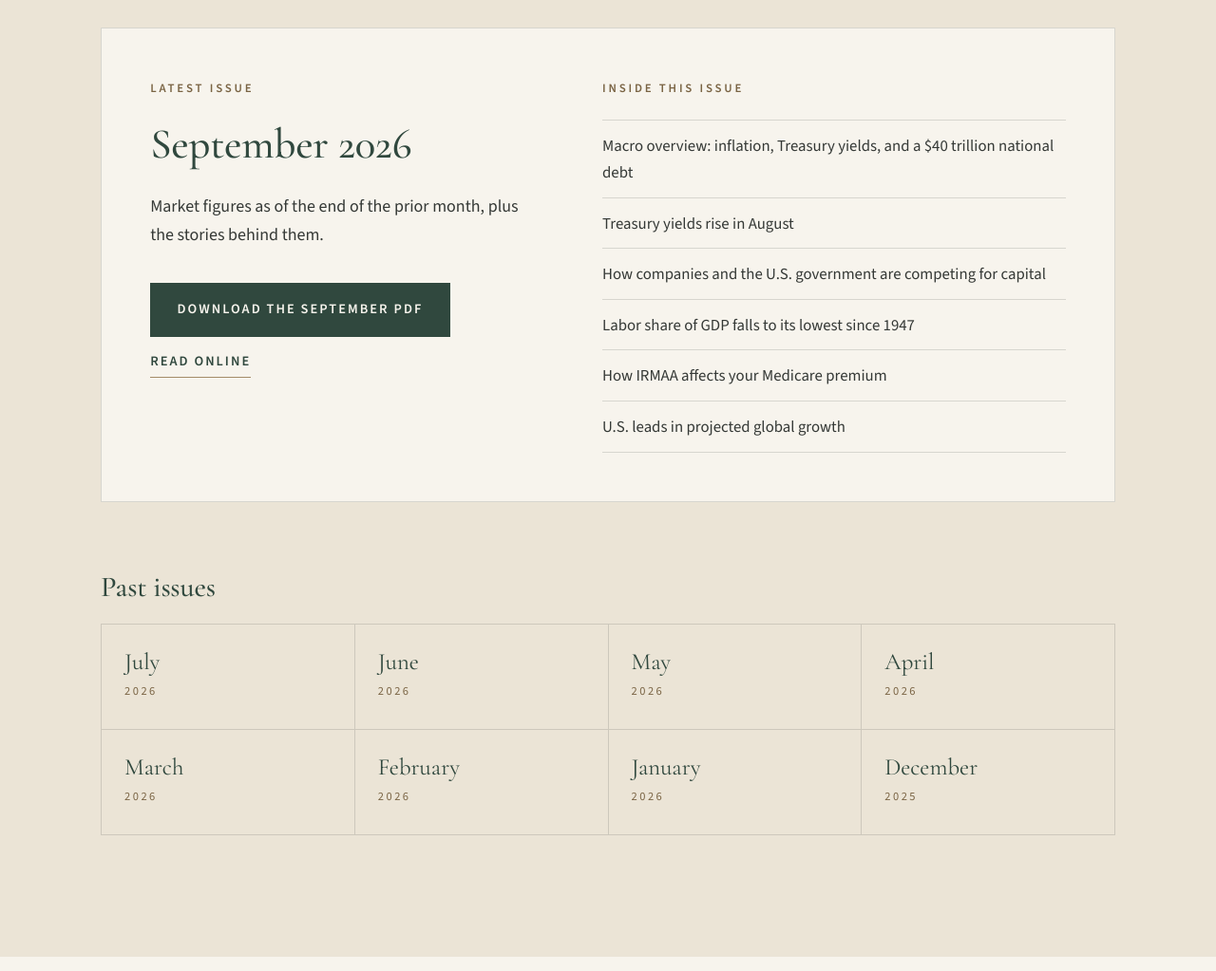
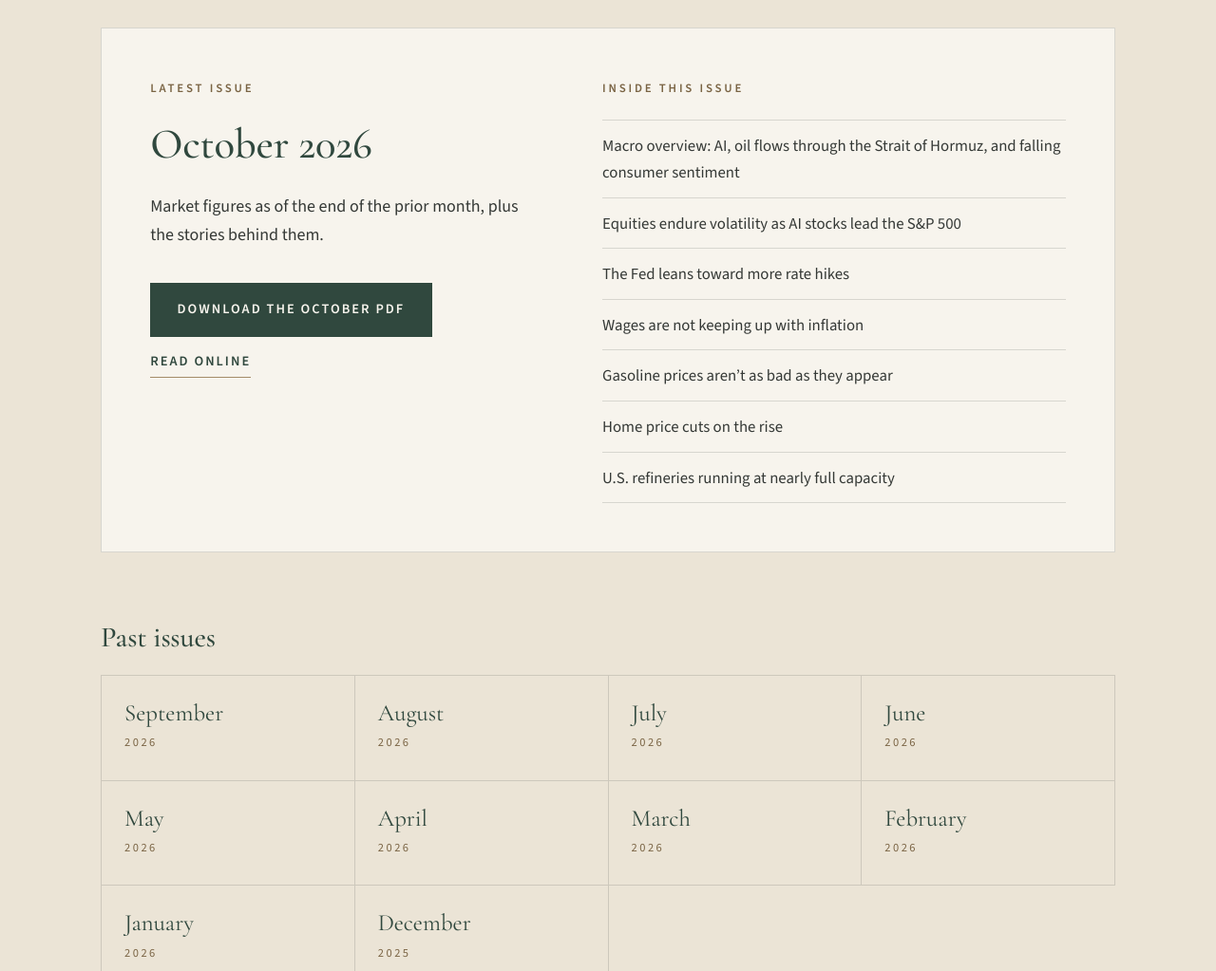
Before and after one commit to lawainmcneil/investinginthepines, a plain HTML site: page insights.html in a window 1280 px wide. Shown: the part 1380-2403 px from the top of the page at 95% size. Drawn offline with nearby package versions, Linux system fonts and the light colour scheme.

Commit message:
Add the July, August and October 2026 newsletters
October is now the featured issue. August fills the gap in the archive,
and July is hosted on the site instead of the separate pages.dev link.

Co-Authored-By: Claude Opus 5.5 <noreply@anthropic.com>

```diff
--- a/insights.html
+++ b/insights.html
@@ -77,28 +77,31 @@
         <div class="latest">
           <div>
             <span class="eyebrow">Latest issue</span>
-            <h3>September 2026</h3>
+            <h3>October 2026</h3>
             <p>Market figures as of the end of the prior month, plus the stories behind them.</p>
             <div class="actions">
-              <a class="btn" href="assets/newsletters/kiaros-newsletter-2026-09.pdf" download>Download the September PDF</a>
-              <a class="textlink" href="assets/newsletters/kiaros-newsletter-2026-09.pdf" target="_blank" rel="noopener">Read online</a>
+              <a class="btn" href="assets/newsletters/kiaros-newsletter-2026-10.pdf" download>Download the October PDF</a>
+              <a class="textlink" href="assets/newsletters/kiaros-newsletter-2026-10.pdf" target="_blank" rel="noopener">Read online</a>
             </div>
           </div>
           <div>
             <span class="eyebrow">Inside this issue</span>
             <ul class="topics">
-              <li>Macro overview: inflation, Treasury yields, and a $40 trillion national debt</li>
-              <li>Treasury yields rise in August</li>
-              <li>How companies and the U.S. government are competing for capital</li>
-              <li>Labor share of GDP falls to its lowest since 1947</li>
-              <li>How IRMAA affects your Medicare premium</li>
-              <li>U.S. leads in projected global growth</li>
+              <li>Macro overview: AI, oil flows through the Strait of Hormuz, and falling consumer sentiment</li>
+              <li>Equities endure volatility as AI stocks lead the S&amp;P 500</li>
+              <li>The Fed leans toward more rate hikes</li>
+              <li>Wages are not keeping up with inflation</li>
+              <li>Gasoline prices aren&rsquo;t as bad as they appear</li>
+              <li>Home price cuts on the rise</li>
+              <li>U.S. refineries running at nearly full capacity</li>
             </ul>
           </div>
         </div>
         <h3 class="archive-title">Past issues</h3>
         <ul class="archive">
-          <li><a href="https://kiarosjuly2026.pages.dev" target="_blank" rel="noopener"><span class="month">July</span><span class="year">2026</span></a></li>
+          <li><a href="assets/newsletters/kiaros-newsletter-2026-09.pdf" target="_blank" rel="noopener"><span class="month">September</span><span class="year">2026</span></a></li>
+          <li><a href="assets/newsletters/kiaros-newsletter-2026-08.pdf" target="_blank" rel="noopener"><span class="month">August</span><span class="year">2026</span></a></li>
+          <li><a href="assets/newsletters/kiaros-newsletter-2026-07.pdf" target="_blank" rel="noopener"><span class="month">July</span><span class="year">2026</span></a></li>
           <li><a href="https://drive.google.com/file/d/1dM-2vEOiWAUmp31BIep92Wud2FOQgtNR/view" target="_blank" rel="noopener"><span class="month">June</span><span class="year">2026</span></a></li>
           <li><a href="https://drive.google.com/file/d/18XA23ScKNi4lKDaSz53EMsSrQDuj09xn/view" target="_blank" rel="noopener"><span class="month">May</span><span class="year">2026</span></a></li>
           <li><a href="https://drive.google.com/file/d/1U9uDRAa6gT2-Ywnb4pX_ijWljIbAElX1/view" target="_blank" rel="noopener"><span class="month">April</span><span class="year">2026</span></a></li>
```
Also changed, not shown: build.mjs (+12 -9 lines), index.html (+2 -2 lines), 3 other files.
